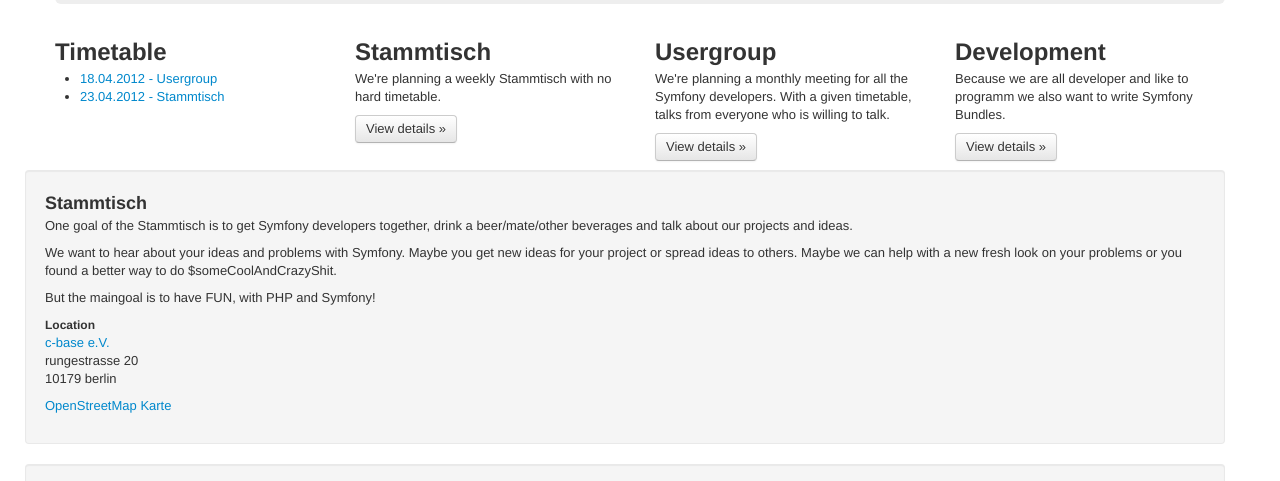
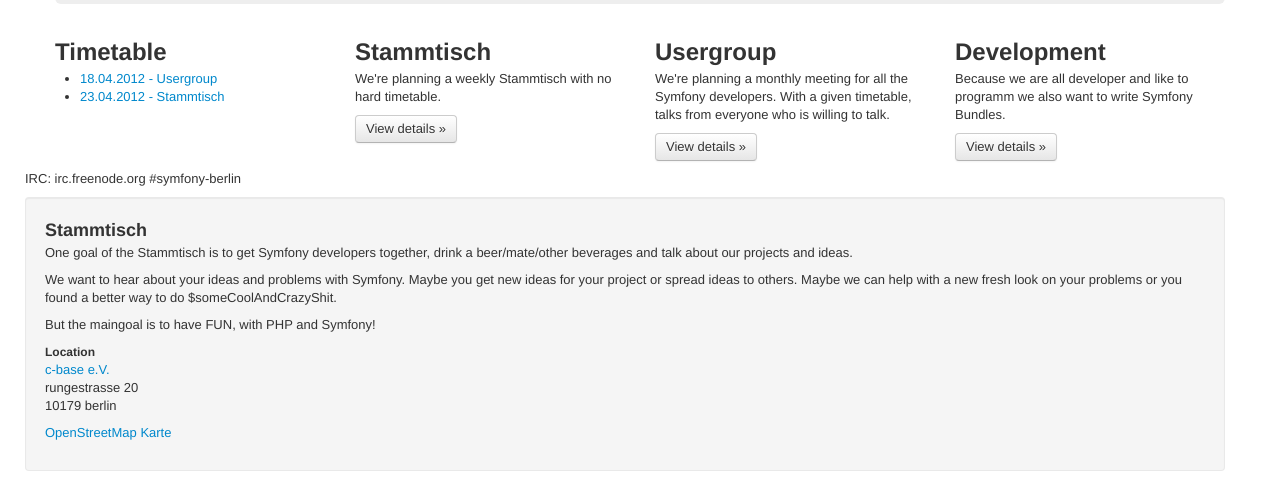
Before and after one commit to SfUgBerlin/sfugberlin.github.com, a plain HTML site: page index.html in a window 1280 px wide. Shown: the part 272-753 px from the top of the page. Drawn offline with nearby package versions, Linux system fonts and the light colour scheme.

Commit message:
added irc

```diff
--- a/index.html
+++ b/index.html
@@ -84,6 +84,10 @@
         </div>
       </div>
 
+      <div class="row" id="contact">
+        <p>IRC: irc.freenode.org #symfony-berlin</p>
+      </div>
+
       <div class="row well" id="stammtisch">
           <h3>Stammtisch</h3>
           <p>One goal of the Stammtisch is to get Symfony developers together, drink a beer/mate/other beverages and talk about our projects and ideas.</p>
```
